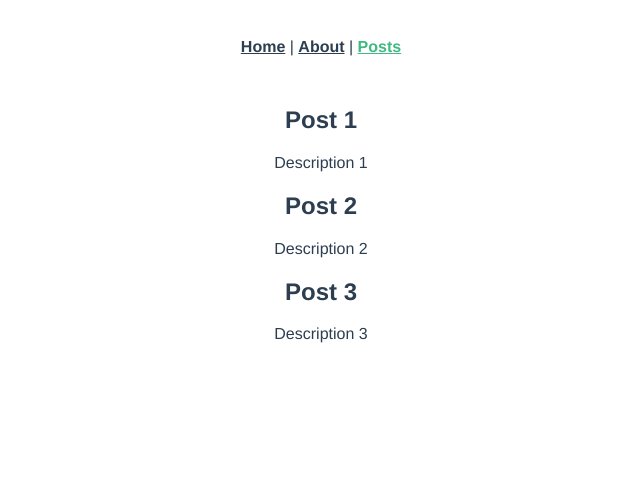
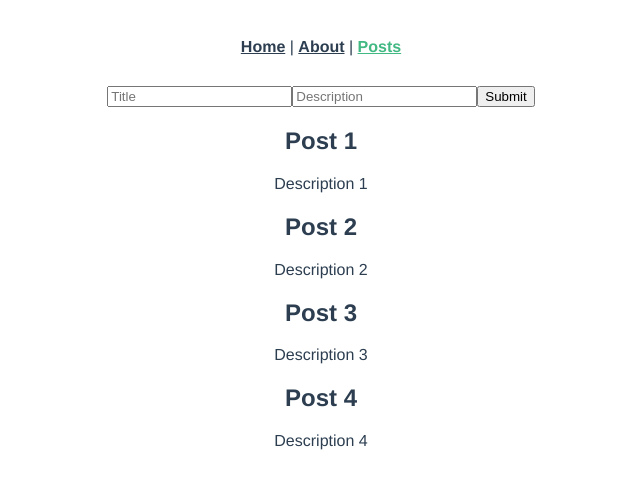
Before and after one commit to login100100/learning-vuejs, a Vue app: page /#/posts in a window 1280 px wide. Shown: the top 488 px of the page, without its empty margins (319-959 px from the left). Built offline with nearby package versions, Linux system fonts and the light colour scheme; data requests are answered from the project's data file.

Commit message:
Posts view, basic actions

```diff
--- a/db.json
+++ b/db.json
@@ -14,6 +14,11 @@
       "id": 3,
       "title": "Post 3",
       "description": "Description 3"
+    },
+    {
+      "title": "Post 4",
+      "description": "Description 4",
+      "id": 4
     }
   ],
   "comments": [
--- /dev/null
+++ b/src/components/PostForm.vue
@@ -0,0 +1,36 @@
+<template>
+    <div class="container">
+        <form @submit="onSubmit">
+            <input v-model="title" type="text" name="title" placeholder="Title">
+            <input v-model="description" type="text" name="description" placeholder="Description">
+            <button type="submit" value="Submit">Submit</button>
+        </form>
+    </div>
+</template>
+
+<script>
+    export default {
+        name: "PostForm",
+        data() {
+            return {
+                title: '',
+                description: ''
+            }
+        },
+        methods: {
+            onSubmit(event) {
+                event.preventDefault();
+                const post = {
+                    title: this.title,
+                    description: this.description
+                }
+                // emit event to view above
+                this.$emit('add-post', post);
+            }
+        }
+    }
+</script>
+
+<style lang="scss" scoped>
+
+</style>
--- a/src/components/Posts.vue
+++ b/src/components/Posts.vue
@@ -12,22 +12,10 @@
 </template>
 
 <script>
-import axios from 'axios';
-
     export default {
         name: 'Posts',
         props: {
            Posts: Array
-        },
-        data() {
-            return {
-            }
-        },
-        mounted() {
-            //fetch api
-            axios.get('http://localhost:4000/posts')
-            .then(res => res.data)
-            .then(data => this.Posts = data);
         }
     }
 </script>
--- a/src/router.js
+++ b/src/router.js
@@ -22,7 +22,7 @@ export default new Router({
     {
       path: '/posts',
       name: 'posts',
-      component: () => import('./components/Posts.vue')
+      component: () => import('./views/PostsPage.vue')
     }
   ]
 })
--- /dev/null
+++ b/src/views/PostsPage.vue
@@ -0,0 +1,39 @@
+<template>
+    <div>
+        <PostForm v-on:add-post="addPost"/>
+        <Posts :Posts="Posts"/>
+    </div>
+</template>
+
+<script>
+import PostForm from '@/components/PostForm.vue'
+import Posts from '@/components/Posts.vue'
+import axios from 'axios'
+
+    export default {
+        name: "PostsPage",
+        components: {
+            PostForm,
+            Posts
+        },
+        data() {
+            return {
+                Posts: []
+            }
+        },
+        methods: {
+            addPost(post) {
+                // dispatch action, http call for now
+                axios.post('http://localhost:4000/posts', post)
+                .then(res => res.data)
+                .then(res => this.Posts = [...this.Posts, res]);
+            }
+        },
+        created() {
+            //fetch api
+            axios.get('http://localhost:4000/posts')
+            .then(res => res.data)
+            .then(data => this.Posts = data);
+        }
+    }
+</script>
```
Lines whose indentation alone changed are shown as unchanged.
